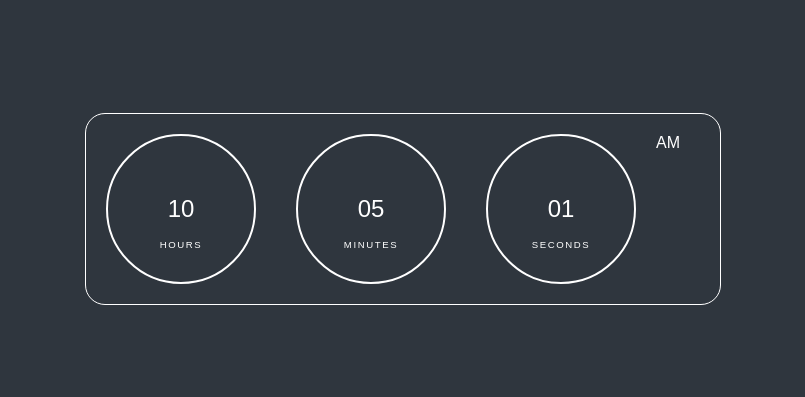
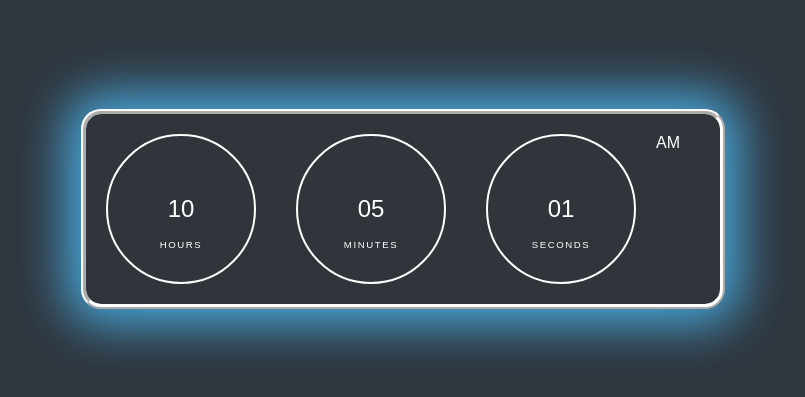
Before and after one commit to satyavarma185/50projects, a plain HTML site: page Digital Clock/index.html in a window 1280 px wide. Shown: the part 191-588 px from the top of the page, without its empty margins (237-1042 px from the left). Drawn offline with Linux system fonts and the light colour scheme.

Commit message:
Update styles.css

```diff
--- a/Digital Clock/styles.css
+++ b/Digital Clock/styles.css
@@ -16,11 +16,13 @@
 
 #time {
     display: flex;
+    background-color: #30353c;
     gap: 40px;
     color: #ffffff;
-    border: 1px solid #ffffff;
+    border: 5px ridge #ffffff;
     border-radius: 20px;
     padding: 20px;
+    box-shadow: 0 0 50px 15px #48abe0;
 }
 
 
```
